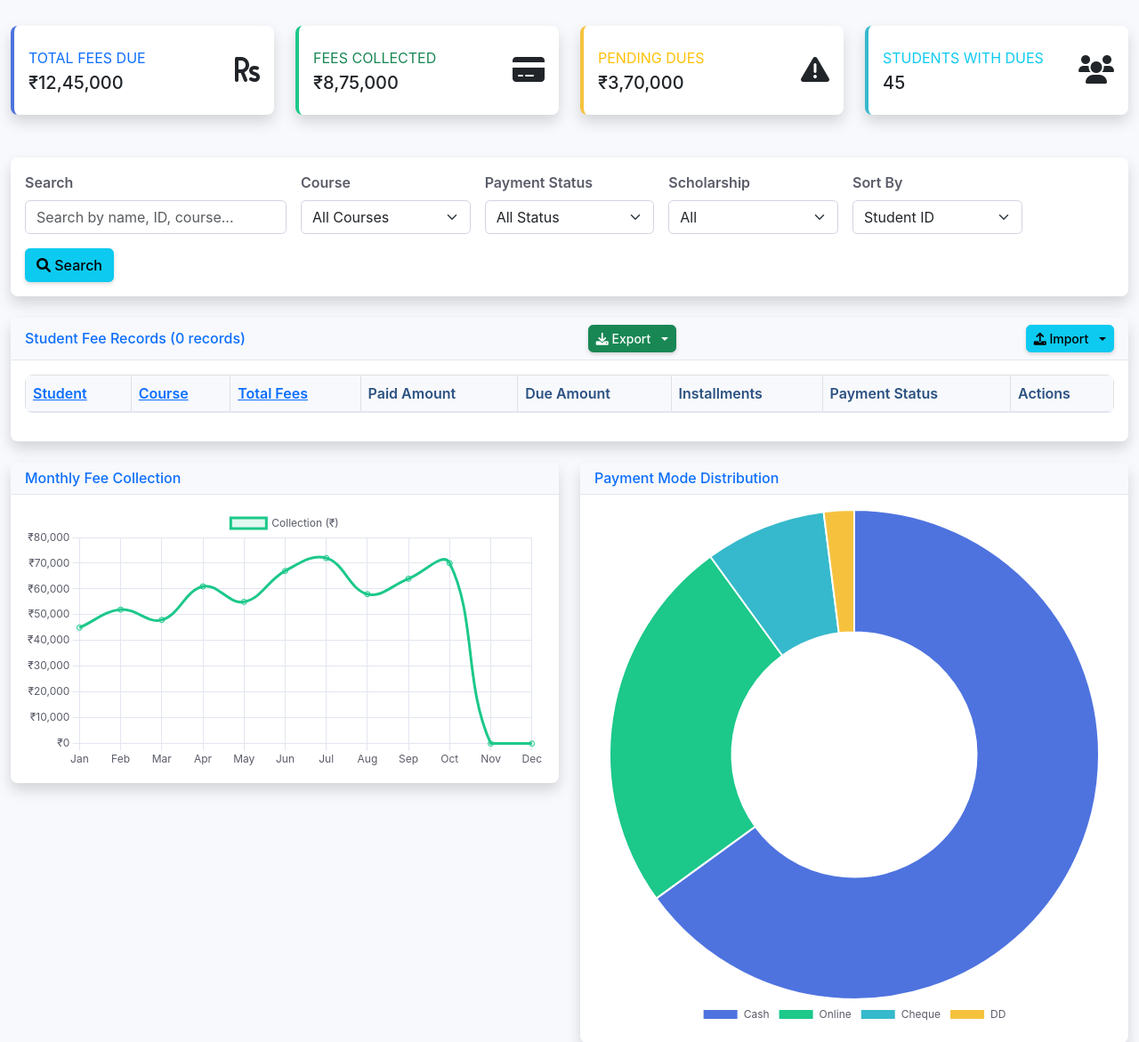
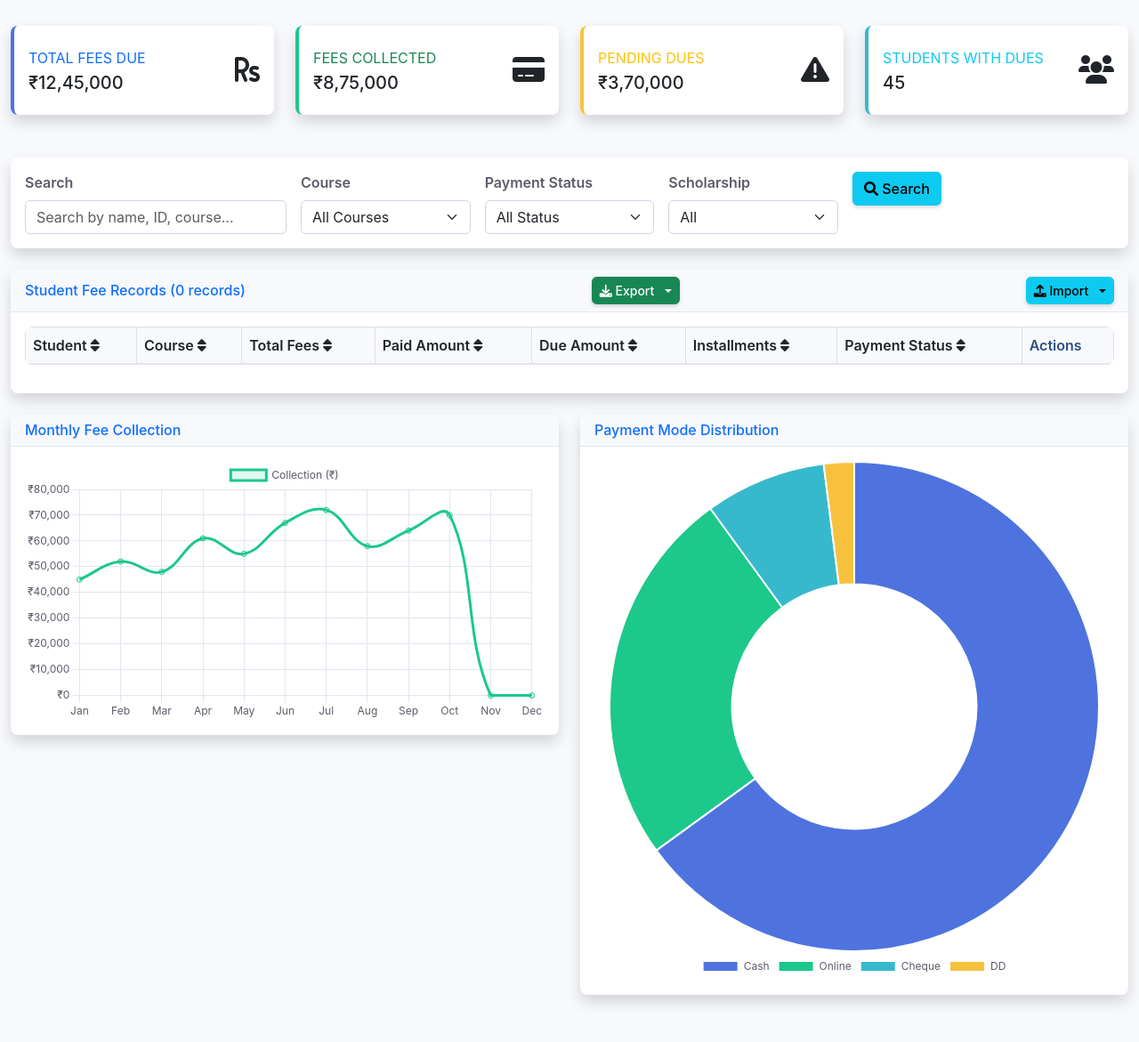
Before and after one commit to vishal0soni/SRBMCCollegeERP_Final, a Flask app: page /fees in a window 1280 px wide. Shown: the part 438-1609 px from the top of the page at 89% size. Run offline with Flask 3, Linux system fonts and the light colour scheme; a user stored in the database is signed in; data comes from the database, SQL or seed files in the repository; data that the repository does not hold is empty; some libraries are stand-ins or nearby versions.

Commit message:
Assistant checkpoint: Remove sort dropdown, add table sorting, fix button spacing
Assistant generated file changes:
- templates/fees/fees.html: Remove sort dropdown from search form, Add sorting to all table columns, Remove extra space between Export and Import buttons

---

User prompt:

remove this sort by filter dropdown. and put sorting in student fee records table , sorting by all columns, remove extra space between export and import button from fee management page

Replit-Commit-Author: Assistant
Replit-Commit-Session-Id: 5c6fa86d-3a9b-42a0-9856-529d87aec14d

```diff
--- a/templates/fees/fees.html
+++ b/templates/fees/fees.html
@@ -122,15 +122,7 @@
                             <option value="Rejected" {% if request.args.get('scholarship') == 'Rejected' %}selected{% endif %}>Rejected</option>
                         </select>
                     </div>
-                    <div class="col-md-2">
-                        <label for="sort" class="form-label">Sort By</label>
-                        <select name="sort" id="sort" class="form-select">
-                            <option value="student_unique_id" {% if request.args.get('sort') == 'student_unique_id' %}selected{% endif %}>Student ID</option>
-                            <option value="first_name" {% if request.args.get('sort') == 'first_name' %}selected{% endif %}>Name</option>
-                            <option value="current_course" {% if request.args.get('sort') == 'current_course' %}selected{% endif %}>Course</option>
-                            <option value="total_fee" {% if request.args.get('sort') == 'total_fee' %}selected{% endif %}>Total Fee</option>
-                        </select>
-                    </div>
+
                     <div class="col-md-auto">
                         <button type="submit" class="btn btn-info">
                             <i class="fas fa-search"></i> Search
@@ -151,7 +143,7 @@
                     <h6 class="m-0 font-weight-bold text-primary">
                         Student Fee Records ({{ fees.total }} records)
                     </h6>
-                    <div class="btn-group me-2">
+                    <div class="btn-group">
                         <button type="button" class="btn btn-sm btn-success dropdown-toggle" data-bs-toggle="dropdown">
                             <i class="fas fa-download"></i> Export
                         </button>
@@ -196,33 +188,75 @@
                         <thead class="table-light">
                             <tr>
                                 <th>
-                                    <a href="{{ url_for('fees', sort='student_unique_id', order='desc' if request.args.get('sort') == 'student_unique_id' and request.args.get('order') == 'asc' else 'asc', search=request.args.get('search', ''), course=request.args.get('course', ''), payment_status=request.args.get('payment_status', ''), scholarship=request.args.get('scholarship', '')) }}">
+                                    <a href="{{ url_for('fees', sort='student_unique_id', order='desc' if request.args.get('sort') == 'student_unique_id' and request.args.get('order') == 'asc' else 'asc', search=request.args.get('search', ''), course=request.args.get('course', ''), payment_status=request.args.get('payment_status', ''), scholarship=request.args.get('scholarship', '')) }}" class="text-decoration-none text-dark">
                                         Student
                                         {% if request.args.get('sort') == 'student_unique_id' %}
-                                            <i class="fas fa-sort-{{ 'down' if request.args.get('order') == 'desc' else 'up' }}"></i>
+                                            <i class="fas fa-sort-{{ 'up' if request.args.get('order') == 'asc' else 'down' }}"></i>
+                                        {% else %}
+                                            <i class="fas fa-sort"></i>
                                         {% endif %}
                                     </a>
                                 </th>
                                 <th>
-                                    <a href="{{ url_for('fees', sort='current_course', order='desc' if request.args.get('sort') == 'current_course' and request.args.get('order') == 'asc' else 'asc', search=request.args.get('search', ''), course=request.args.get('course', ''), payment_status=request.args.get('payment_status', ''), scholarship=request.args.get('scholarship', '')) }}">
+                                    <a href="{{ url_for('fees', sort='current_course', order='desc' if request.args.get('sort') == 'current_course' and request.args.get('order') == 'asc' else 'asc', search=request.args.get('search', ''), course=request.args.get('course', ''), payment_status=request.args.get('payment_status', ''), scholarship=request.args.get('scholarship', '')) }}" class="text-decoration-none text-dark">
                                         Course
                                         {% if request.args.get('sort') == 'current_course' %}
-                                            <i class="fas fa-sort-{{ 'down' if request.args.get('order') == 'desc' else 'up' }}"></i>
+                                            <i class="fas fa-sort-{{ 'up' if request.args.get('order') == 'asc' else 'down' }}"></i>
+                                        {% else %}
+                                            <i class="fas fa-sort"></i>
                                         {% endif %}
                                     </a>
                                 </th>
                                 <th>
-                                    <a href="{{ url_for('fees', sort='total_fee', order='desc' if request.args.get('sort') == 'total_fee' and request.args.get('order') == 'asc' else 'asc', search=request.args.get('search', ''), course=request.args.get('course', ''), payment_status=request.args.get('payment_status', ''), scholarship=request.args.get('scholarship', '')) }}">
+                                    <a href="{{ url_for('fees', sort='total_fee', order='desc' if request.args.get('sort') == 'total_fee' and request.args.get('order') == 'asc' else 'asc', search=request.args.get('search', ''), course=request.args.get('course', ''), payment_status=request.args.get('payment_status', ''), scholarship=request.args.get('scholarship', '')) }}" class="text-decoration-none text-dark">
                                         Total Fees
                                         {% if request.args.get('sort') == 'total_fee' %}
-                                            <i class="fas fa-sort-{{ 'down' if request.args.get('order') == 'desc' else 'up' }}"></i>
+                                            <i class="fas fa-sort-{{ 'up' if request.args.get('order') == 'asc' else 'down' }}"></i>
+                                        {% else %}
+                                            <i class="fas fa-sort"></i>
                                         {% endif %}
                                     </a>
                                 </th>
-                                <th>Paid Amount</th>
-                                <th>Due Amount</th>
-                                <th>Installments</th>
-                                <th>Payment Status</th>
+                                <th>
+                                    <a href="{{ url_for('fees', sort='paid_amount', order='desc' if request.args.get('sort') == 'paid_amount' and request.args.get('order') == 'asc' else 'asc', search=request.args.get('search', ''), course=request.args.get('course', ''), payment_status=request.args.get('payment_status', ''), scholarship=request.args.get('scholarship', '')) }}" class="text-decoration-none text-dark">
+                                        Paid Amount
+                                        {% if request.args.get('sort') == 'paid_amount' %}
+                                            <i class="fas fa-sort-{{ 'up' if request.args.get('order') == 'asc' else 'down' }}"></i>
+                                        {% else %}
+                                            <i class="fas fa-sort"></i>
+                                        {% endif %}
+                                    </a>
+                                </th>
+                                <th>
+                                    <a href="{{ url_for('fees', sort='due_amount', order='desc' if request.args.get('sort') == 'due_amount' and request.args.get('order') == 'asc' else 'asc', search=request.args.get('search', ''), course=request.args.get('course', ''), payment_status=request.args.get('payment_status', ''), scholarship=request.args.get('scholarship', '')) }}" class="text-decoration-none text-dark">
+                                        Due Amount
+                                        {% if request.args.get('sort') == 'due_amount' %}
+                                            <i class="fas fa-sort-{{ 'up' if request.args.get('order') == 'asc' else 'down' }}"></i>
+                                        {% else %}
+                                            <i class="fas fa-sort"></i>
+                                        {% endif %}
+                                    </a>
+                                </th>
+                                <th>
+                                    <a href="{{ url_for('fees', sort='installments', order='desc' if request.args.get('sort') == 'installments' and request.args.get('order') == 'asc' else 'asc', search=request.args.get('search', ''), course=request.args.get('course', ''), payment_status=request.args.get('payment_status', ''), scholarship=request.args.get('scholarship', '')) }}" class="text-decoration-none text-dark">
+                                        Installments
+                                        {% if request.args.get('sort') == 'installments' %}
+                                            <i class="fas fa-sort-{{ 'up' if request.args.get('order') == 'asc' else 'down' }}"></i>
+                                        {% else %}
+                                            <i class="fas fa-sort"></i>
+                                        {% endif %}
+                                    </a>
+                                </th>
+                                <th>
+                                    <a href="{{ url_for('fees', sort='payment_status', order='desc' if request.args.get('sort') == 'payment_status' and request.args.get('order') == 'asc' else 'asc', search=request.args.get('search', ''), course=request.args.get('course', ''), payment_status=request.args.get('payment_status', ''), scholarship=request.args.get('scholarship', '')) }}" class="text-decoration-none text-dark">
+                                        Payment Status
+                                        {% if request.args.get('sort') == 'payment_status' %}
+                                            <i class="fas fa-sort-{{ 'up' if request.args.get('order') == 'asc' else 'down' }}"></i>
+                                        {% else %}
+                                            <i class="fas fa-sort"></i>
+                                        {% endif %}
+                                    </a>
+                                </th>
                                 <th>Actions</th>
                             </tr>
                         </thead>
```
